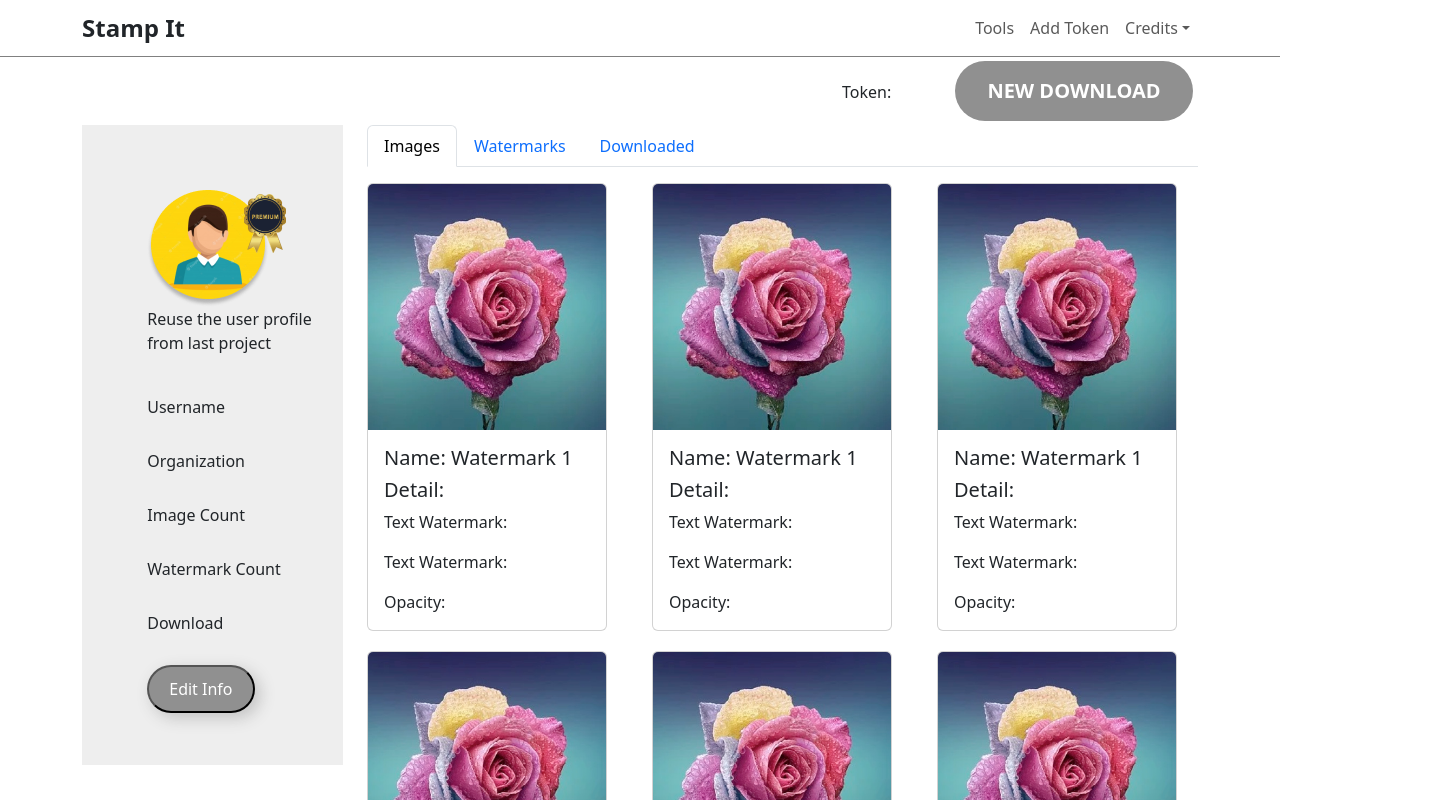
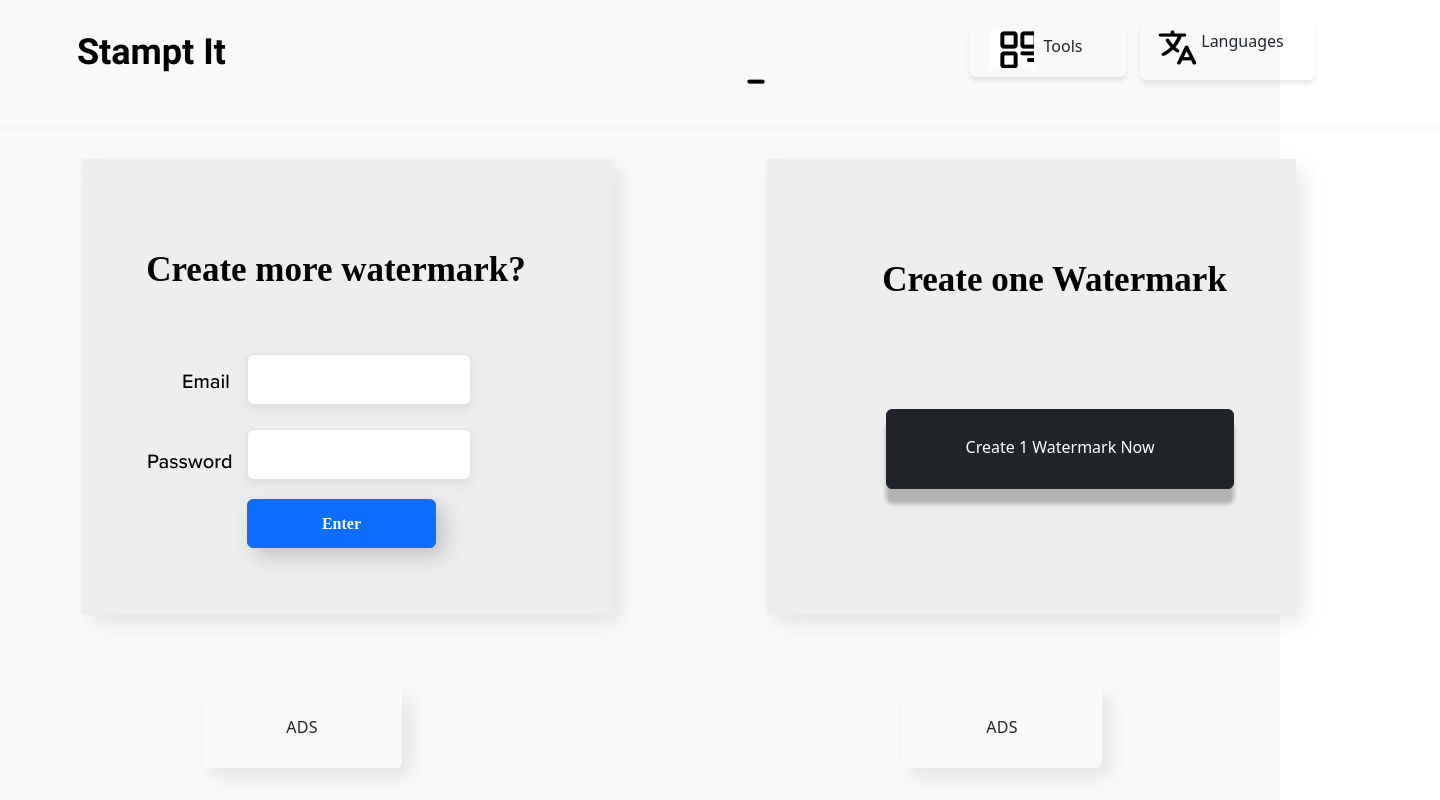
Before and after one commit to hafizadil123/Project-Stamp, a React (Create React App) app: page / in a window 1280 px wide. Shown: the top 800 px of the page, 1440 px wide, since content can reach past the window. Built offline with nearby package versions, Linux system fonts and the light colour scheme.

Commit message:
add routing, error screen and flow

```diff
--- a/package.json
+++ b/package.json
@@ -10,6 +10,7 @@
     "react": "^17.0.2",
     "react-bootstrap": "^2.0.0-beta.6",
     "react-dom": "^17.0.2",
+    "react-router-dom": "^5.2.1",
     "react-scripts": "4.0.3",
     "web-vitals": "^1.0.1"
   },
--- a/src/App.css
+++ b/src/App.css
@@ -147,7 +147,7 @@ color: #000000;
 
 .form-control {
   position: absolute;
-	width: 186px;
+	width: 140px;
 	height: 51px;
 	left: 165px;
 	top: 105px;
@@ -229,7 +229,7 @@ color: #000000;
 	position: absolute;
 	width: 189px;
 	height: 49px;
-	left: 200px;
+	left: 165px;
 	top: 250px;
 
 	background: #000000;
--- a/src/App.js
+++ b/src/App.js
@@ -1,24 +1,21 @@
-import logo from './logo.svg';
+import React from 'react';
+import { BrowserRouter as Router, Route, Switch } from 'react-router-dom';
+import Home from './Containers/HomeScreen';
+import Login from './Containers/LoginScreen';
+import Dashboard from './Containers/DashboardScreen';
+import Error from './Containers/Error';
 import './App.css';
 
 function App() {
   return (
-    <div style={{ flex: 1, justifyContent: 'center', alignItems: 'center' }}>
-      <header className="App-header">
-        <img src={logo} className="App-logo" alt="logo" />
-        <p>
-          Edit <code>src/App.js</code> and save to reload.
-        </p>
-        <a
-          className="App-link"
-          href="https://reactjs.org"
-          target="_blank"
-          rel="noopener noreferrer"
-        >
-          Learn React
-        </a>
-      </header>
-    </div>
+    <Router>
+      <Switch>
+          <Route path="/" component={Home} exact />
+          <Route path="/login" component={Login} exact />
+          <Route path="/dashboard" component={Dashboard} />
+          <Route component={Error} />
+      </Switch>
+    </Router>
   );
 }
 
--- a/src/Components/Image/index.js
+++ b/src/Components/Image/index.js
@@ -1,5 +1,5 @@
 import React from 'react';
-import { Card, Button } from 'react-bootstrap';
+import { Card } from 'react-bootstrap';
 import rose from '../../images/rose.jpeg';
 
 const ImageComponent = () => {
--- a/src/Components/NavBar/index.js
+++ b/src/Components/NavBar/index.js
@@ -1,5 +1,6 @@
 import React from 'react';
 import { Nav, Navbar, Container, NavDropdown } from 'react-bootstrap';
+import { Link } from 'react-router-dom';
 
 const NavBar = () => (
   <Navbar style={{ borderBottom: '1px solid grey' }}>
@@ -10,7 +11,14 @@ const NavBar = () => (
           <Nav.Link href="">Add Token</Nav.Link>
           <NavDropdown title="Credits">
             <NavDropdown.Item href="">Languages</NavDropdown.Item>
-            <NavDropdown.Item href="">Logout</NavDropdown.Item>
+            <NavDropdown.Item>
+            <Link
+              role="button"
+              to="/"
+              >
+              Logout
+            </Link>
+            </NavDropdown.Item>
           </NavDropdown>
         </Nav>
     </Container>
--- a/src/Components/SideBar/index.js
+++ b/src/Components/SideBar/index.js
@@ -24,7 +24,7 @@ const SideBar = () => {
           boxShadow: '5px 5px 15px rgba(66, 66, 66, 0.25)',
           borderRadius: '50px'
         }}>
-          <a style={{ textDecoration: 'none', color: 'white' }} href="#">Edit Info</a>
+          <a style={{ textDecoration: 'none', color: 'white' }}>Edit Info</a>
         </button>
       </div>
     </div>
--- /dev/null
+++ b/src/Containers/Error/index.js
@@ -0,0 +1,9 @@
+import React from 'react';
+
+const Error = () => {
+  return (
+    <h1 style={{ textAlign: 'center' }}>Oops! Page not found!</h1>
+  );
+}
+
+export default Error;
--- a/src/Containers/HomeScreen/index.js
+++ b/src/Containers/HomeScreen/index.js
@@ -3,9 +3,9 @@ import Vector from '../../images/Vector.png';
 import Gpp from '../../images/gpp.png';
 import ector from '../../images/ector.png';
 import vv from '../../images/vv.png';
-import Verify from '../../images/Verify.png';
 import Email from '../../images/Email.png';
 import Password from '../../images/Password.png';
+import { Link } from 'react-router-dom';
 
 function HomeScreen() {
   return (
@@ -50,21 +50,22 @@ function HomeScreen() {
                   Create more watermark?
                 </h3>
                 <form>
-                  <h6 className="headi"><img src={Verify} alt="Verify" /></h6>
                   <div className="form-group">
                     <label className="frst text-center"><img src={Email} alt="Email" /></label>
-                    <input type="email" name="email" className="form-control" />
-                    <span className="btn btn-dark btn-verify">
-                      <p className="texs text-white">Verify</p>
-                    </span>
+                    <input type="email" name="email" className="form-control" style={{ width: '50%' }} />
                   </div>
                   <div className="form-group">
                     <label className="scnd text-center"><img src={Password} alt="Password" /></label>
-                    <input type="Password" name="Password" className="form-control input2" />
+                    <input type="Password" name="Password" className="form-control input2" style={{ width: '50%' }} />
                   </div>
-                  <button className="btn btn-primary btn-md btn-block btn-enter">
-                    <p className="cont text-white">Enter</p>
-                  </button>
+                  <Link
+                    style={{ paddingTop: '12px', fontWeight: 'bold' }}
+                    className="btn btn-primary btn-md btn-block btn-enter"
+                    role="button"
+                    to="/login"
+                    >
+                    Enter
+                  </Link>
                 </form>
               </div>
             </div>
@@ -77,9 +78,14 @@ function HomeScreen() {
                   Create one Watermark
                 </h3>
               </div>
-              <button className="btn btn-dark text-white create">
+              <Link
+                style={{ paddingTop: '25px' }}
+                className="btn btn-dark text-white create"
+                role="button"
+                to="/login"
+                >
                 Create 1 Watermark Now
-              </button>
+              </Link>
             </div>
           </div>
         </div>
--- a/src/Containers/LoginScreen/index.js
+++ b/src/Containers/LoginScreen/index.js
@@ -1,13 +1,9 @@
-import React, { useState } from "react";
-import DashboardScreen from "../DashboardScreen";
+import React from "react";
+import { Link } from 'react-router-dom';
 
 function LoginScreen() {
-  const [showDashboard, setShowDashboard] = useState(false);
   return (
     <>
-      {
-        showDashboard ?
-          <DashboardScreen setShowDashboard={setShowDashboard} /> :
       <div style={{
         display: 'flex',
         alignItems: 'center',
@@ -38,17 +34,17 @@ function LoginScreen() {
               </div>
             </div>
             <div style={{ textAlign: 'center', marginTop: '15%' }}>
-                  <button
+              <Link
                 className="login-button"
-                    onClick={() => setShowDashboard(true)}
+                role="button"
+                to="/dashboard"
                 >
                 LOGIN
-                  </button>
+              </Link>
             </div>
           </div>
         </div>
       </div>
-      }
     </>
 
   );
--- a/src/index.js
+++ b/src/index.js
@@ -2,13 +2,12 @@ import React from 'react';
 import ReactDOM from 'react-dom';
 import './index.css';
 import App from './App';
-import DashboardScreen from './Containers/DashboardScreen';
 import reportWebVitals from './reportWebVitals';
 import 'bootstrap/dist/css/bootstrap.min.css';
 
 ReactDOM.render(
   <React.StrictMode>
-    <DashboardScreen />
+    <App />
   </React.StrictMode>,
   document.getElementById('root')
 );
```
Also changed, not shown: 1 other file (tests, documents, lock files or other folders). Lines whose indentation alone changed are shown as unchanged.
